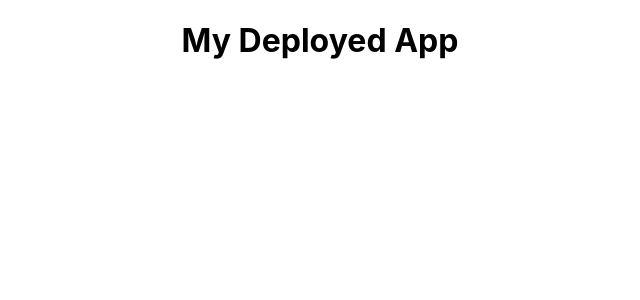
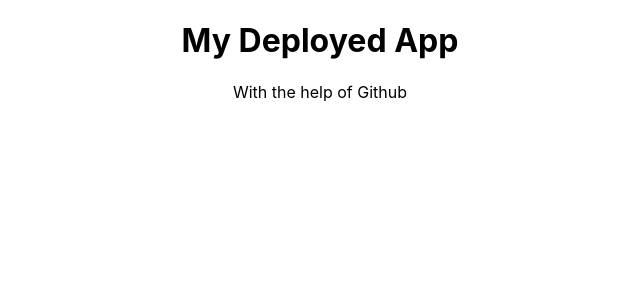
Before and after one commit to RohitSinghChauhan/RohitSinghChauhan.github.io, a React (Create React App) app: page / in a window 1280 px wide. Shown: the top 300 px of the page, without its empty margins (320-960 px from the left). Built offline with nearby package versions, Linux system fonts and the light colour scheme.

Commit message:
new commit

```diff
--- a/src/App.js
+++ b/src/App.js
@@ -5,6 +5,7 @@
   return (
     <div className="App">
       <h1>My Deployed App</h1>
+      <p>With the help of Github</p>
     </div>
   );
 }
```
